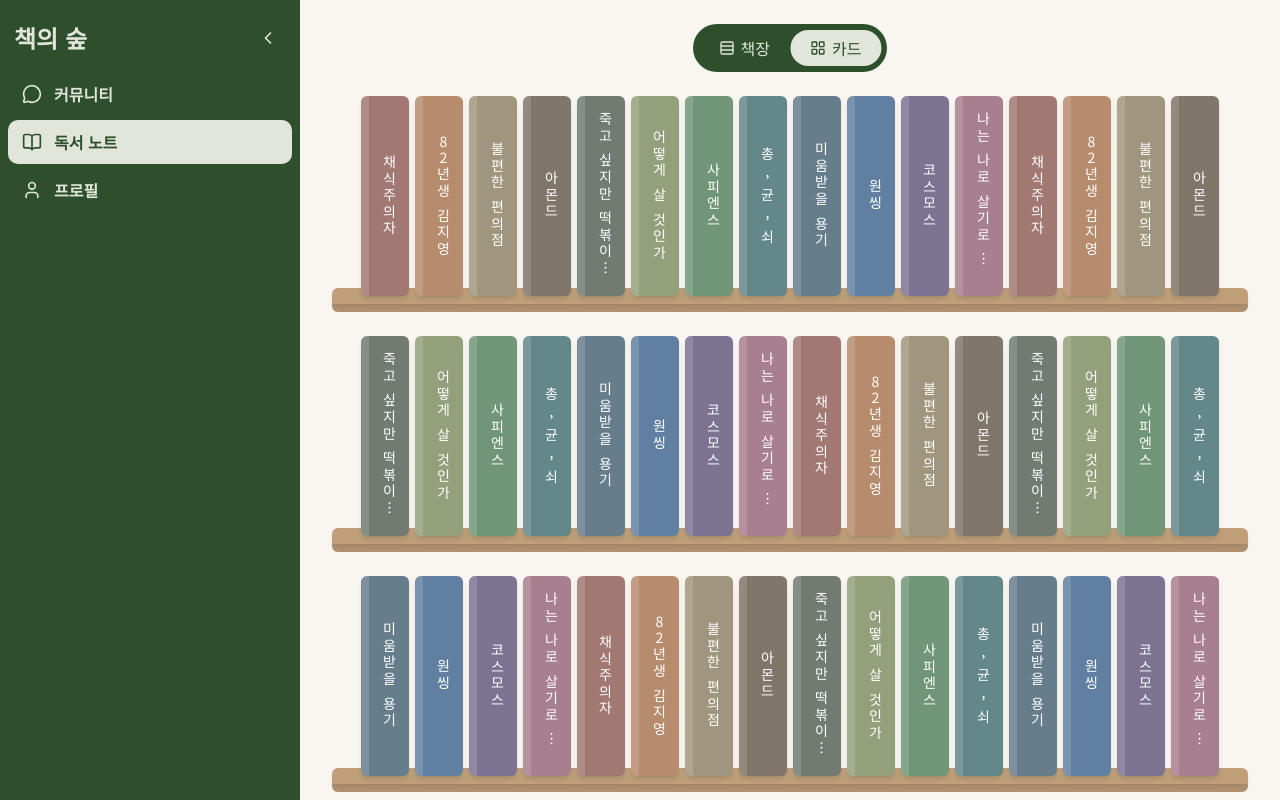
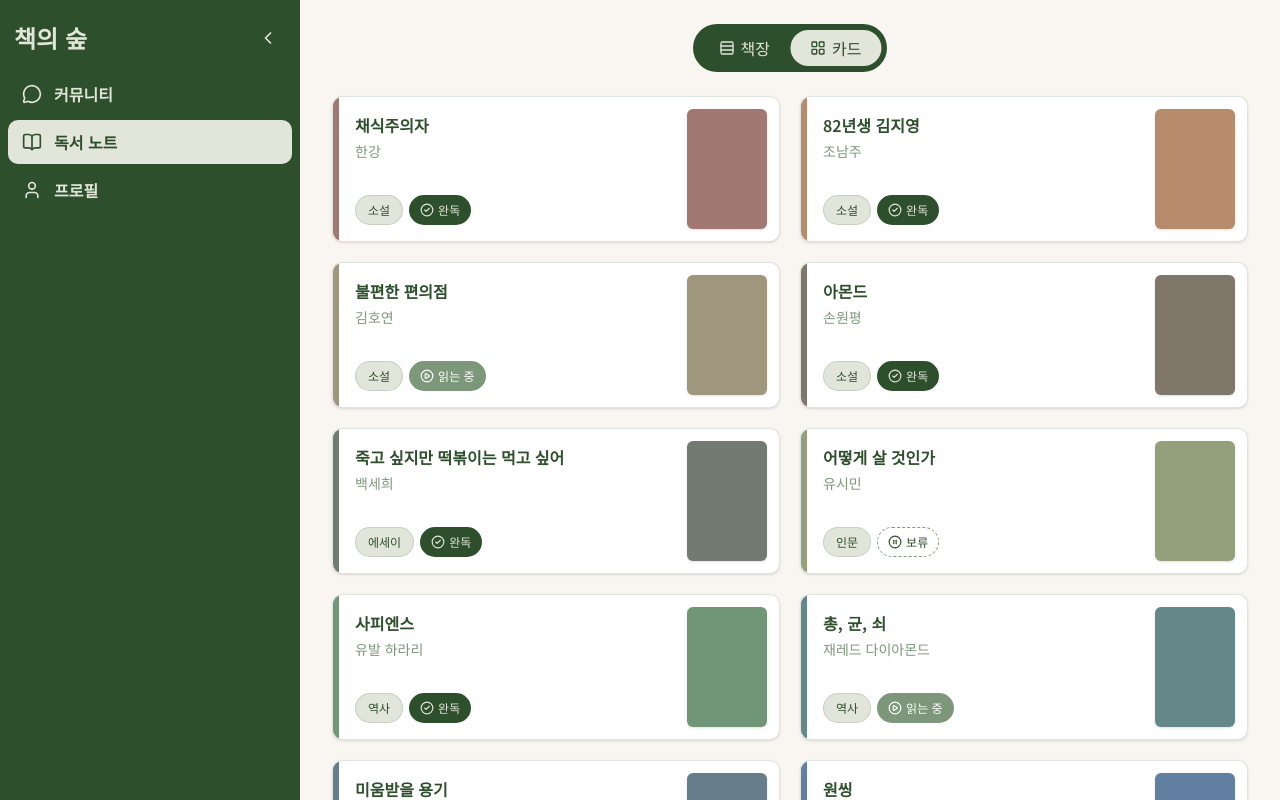
Before and after one commit to lru0409/forest-of-books, a Next.js app in the folder apps/web/: page /notes in a window 1280 px wide. Both pictures are taken after a click on the tab "카드". Shown: the top 800 px of the page. Built offline with nearby package versions, Linux system fonts and the light colour scheme.

Commit message:
feat(web): add BookCardGrid component

```diff
--- /dev/null
+++ b/apps/web/app/notes/_components/BookCardGrid/Item.tsx
@@ -0,0 +1,74 @@
+import { Circle, CheckCircle2, PauseCircle, PlayCircle } from 'lucide-react';
+
+import { Book } from '../../types';
+
+interface ItemProps {
+  book: Book;
+  index?: number;
+}
+
+export const STATUS_CONFIG: Record<
+  Book['status'],
+  { label: string; icon: typeof Circle; className: string }
+> = {
+  not_started: {
+    label: '읽지 않음',
+    icon: Circle,
+    className: 'border border-primary/15 bg-muted text-foreground',
+  },
+  reading: {
+    label: '읽는 중',
+    icon: PlayCircle,
+    className: 'border border-transparent bg-secondary text-white',
+  },
+  completed: {
+    label: '완독',
+    icon: CheckCircle2,
+    className: 'border border-transparent bg-primary text-primary-foreground',
+  },
+  on_hold: {
+    label: '보류',
+    icon: PauseCircle,
+    className: 'border border-dashed border-secondary bg-transparent text-primary',
+  },
+};
+
+export function Item({ book, index = 0 }: ItemProps) {
+  const status = STATUS_CONFIG[book.status];
+  const StatusIcon = status.icon;
+
+  return (
+    <div
+      className="animate-emerge border-primary/15 flex overflow-hidden rounded-lg border bg-white shadow-sm transition-all duration-200 ease-out hover:-translate-y-1 hover:shadow-lg"
+      style={{ animationDelay: `${Math.min(index, 20) * 40}ms` }}
+      title={`${book.title} — ${book.author}`}
+    >
+      <div className="w-1.5" style={{ backgroundColor: book.color }} />
+      <div className="flex flex-1 gap-3 p-4">
+        <div className="flex flex-1 flex-col gap-1">
+          <h3 className="text-primary text-base font-semibold">{book.title}</h3>
+          <p className="text-secondary text-sm">{book.author}</p>
+
+          <div className="mt-auto flex items-center gap-1.5">
+            <div className="border-primary/15 bg-primary-foreground text-primary rounded-full border px-3 py-1.5 text-xs">
+              {book.genre}
+            </div>
+
+            <div
+              className={`flex items-center gap-1 rounded-full px-2.5 py-1.5 text-xs font-medium ${status.className}`}
+            >
+              <StatusIcon className="size-3.5" aria-hidden="true" />
+              {status.label}
+            </div>
+          </div>
+        </div>
+
+        {/* 표지 자리 */}
+        <div
+          className="-my-1 -mr-1 h-30 w-20 rounded-sm shadow-sm"
+          style={{ backgroundColor: book.color }}
+        />
+      </div>
+    </div>
+  );
+}
--- /dev/null
+++ b/apps/web/app/notes/_components/BookCardGrid/index.tsx
@@ -0,0 +1,16 @@
+import { Book } from '../../types';
+import { Item } from './Item';
+
+interface BookCardGridProps {
+  books: Book[];
+}
+
+export function BookCardGrid({ books }: BookCardGridProps) {
+  return (
+    <div className="grid grid-cols-[repeat(auto-fill,minmax(300px,1fr))] gap-3.5 px-1 md:gap-5 md:px-4">
+      {books.map((book, index) => (
+        <Item key={book.id} book={book} index={index} />
+      ))}
+    </div>
+  );
+}
--- a/apps/web/app/notes/page.tsx
+++ b/apps/web/app/notes/page.tsx
@@ -9,6 +9,7 @@ import { MOCK_BOOKS } from './mockBooks';
 import { Container } from '@/components/layout';
 import { ViewToggle, ViewMode } from './_components/ViewToggle';
 import { BookShelf } from './_components/BookShelf';
+import { BookCardGrid } from './_components/BookCardGrid';
 
 export default function NotesPage() {
   const [viewMode, setViewMode] = useState<ViewMode>('shelf');
@@ -42,7 +43,7 @@ const BooksView = ({ mode }: { mode: ViewMode }) => {
 
   return (
     <div className="my-6">
-      <BookShelf books={books} />
+      {mode === 'shelf' ? <BookShelf books={books} /> : <BookCardGrid books={books} />}
     </div>
   );
 };
```
